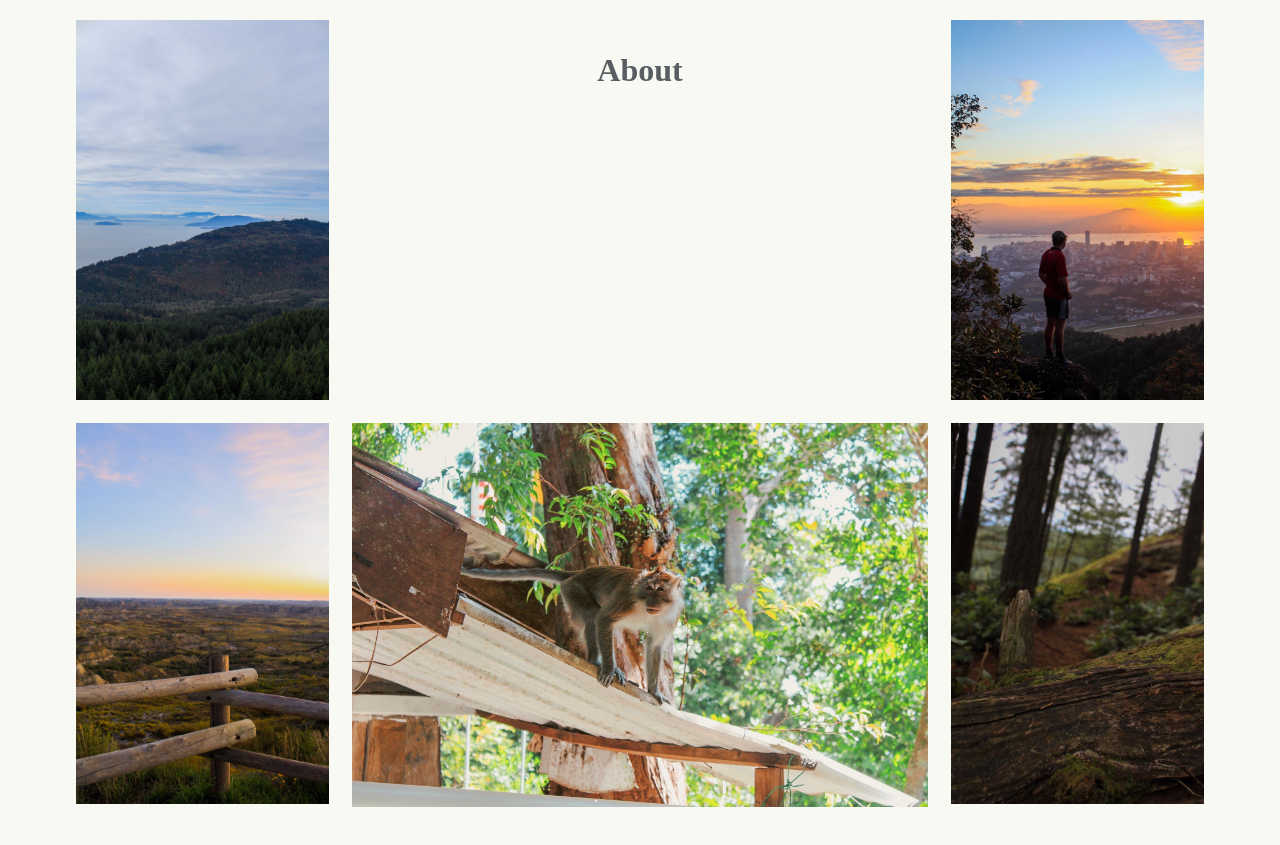
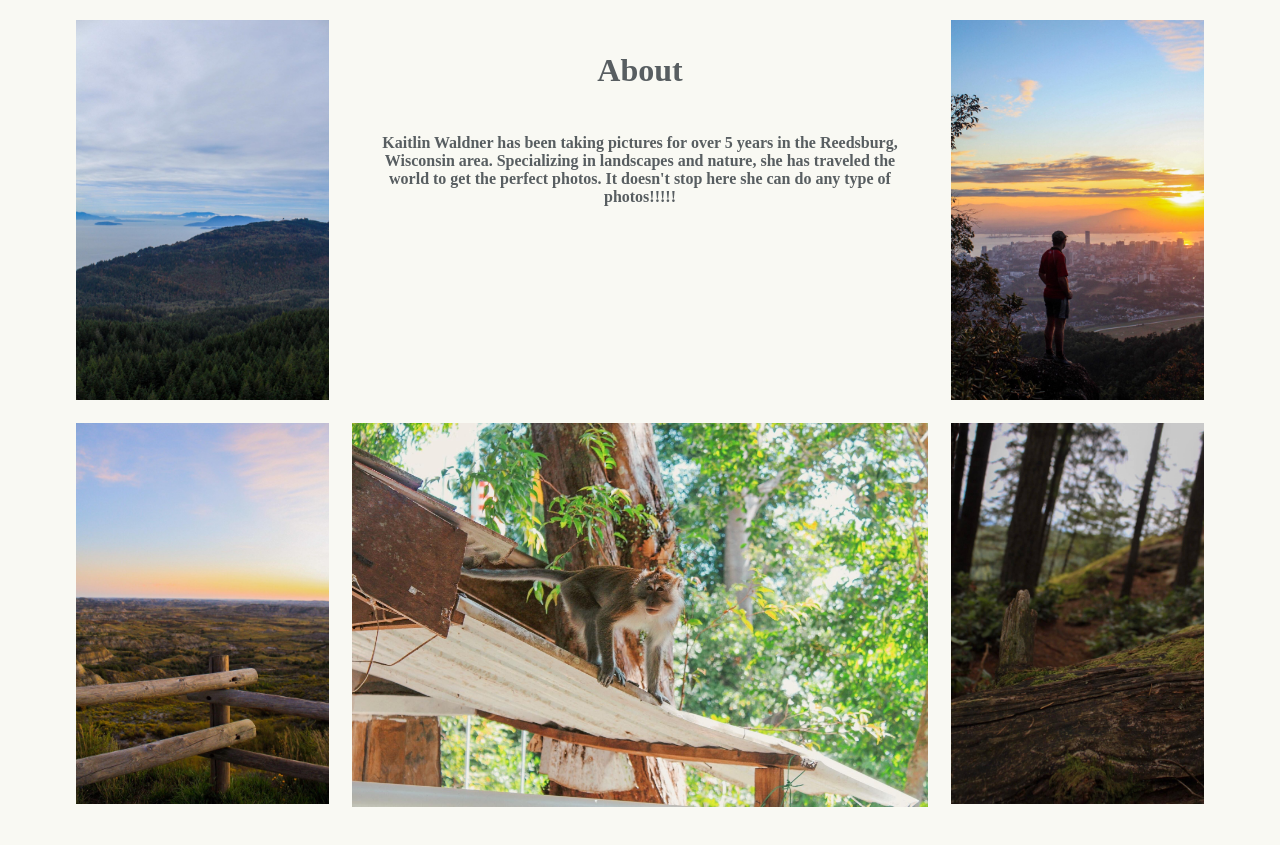
Before and after one commit to awald220/KLW-Photography, a plain HTML site: page index.html in a window 1280 px wide. Shown: the part 1368-2213 px from the top of the page. Drawn offline with Linux system fonts and the light colour scheme.

Commit message:
add text

```diff
--- a/index.html
+++ b/index.html
@@ -28,7 +28,7 @@
             <img src="assets/images-1/4.JPG" alt="img" width="22%" height="120%">
             <div id="about">
                 <h3>About</h3>
-                <p></p>
+                <p>Kaitlin Waldner has been taking pictures for over 5 years in the Reedsburg, Wisconsin area. Specializing in landscapes and nature, she has traveled the world to get the perfect photos. It doesn't stop here she can do any type of photos!!!!! </p>
             </div>
             <img src="assets/images-1/55.JPG" alt="img" width="22%" height="100%">
         </div>
```
